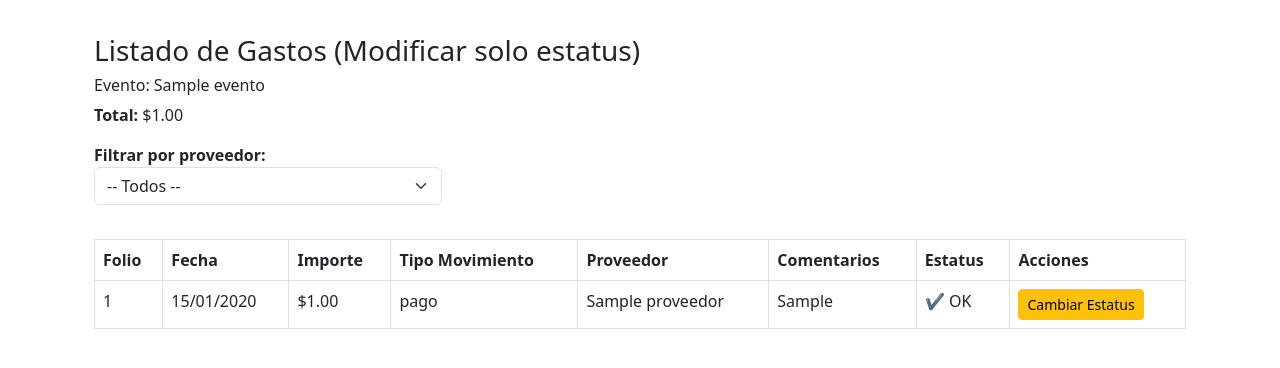
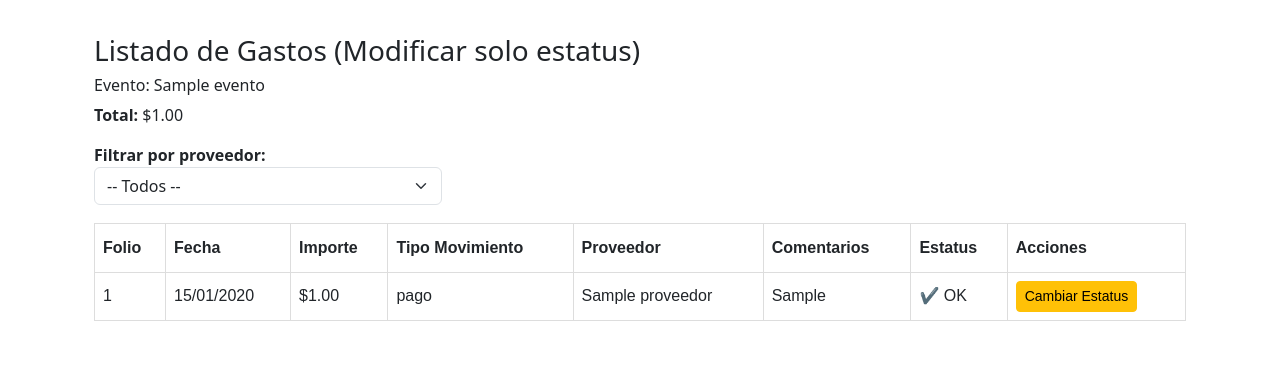
Before and after one commit to meg544/django-p61L, a Django app: page /estatus/1/ in a window 1280 px wide. Shown: the part 104-472 px from the top of the page. Run offline with Django 4.2, Linux system fonts and the light colour scheme; a user stored in the database is signed in; tables that the repository leaves empty hold one stand-in row (values such as "Sample post"); parts of the project's set-up code (start-up, migrations or seed data) failed here and were passed over.

Commit message:
se alinea lista_estatus.html

```diff
--- a/myapp/templates/estatus/lista_estatus.html
+++ b/myapp/templates/estatus/lista_estatus.html
@@ -63,7 +63,7 @@
     </div>
   </div>
 
-  <table class="table table-bordered mt-3" id="tablaGastos">
+  <table id="customers">
     <thead>
     <tr>
       <th>Folio</th>
```
